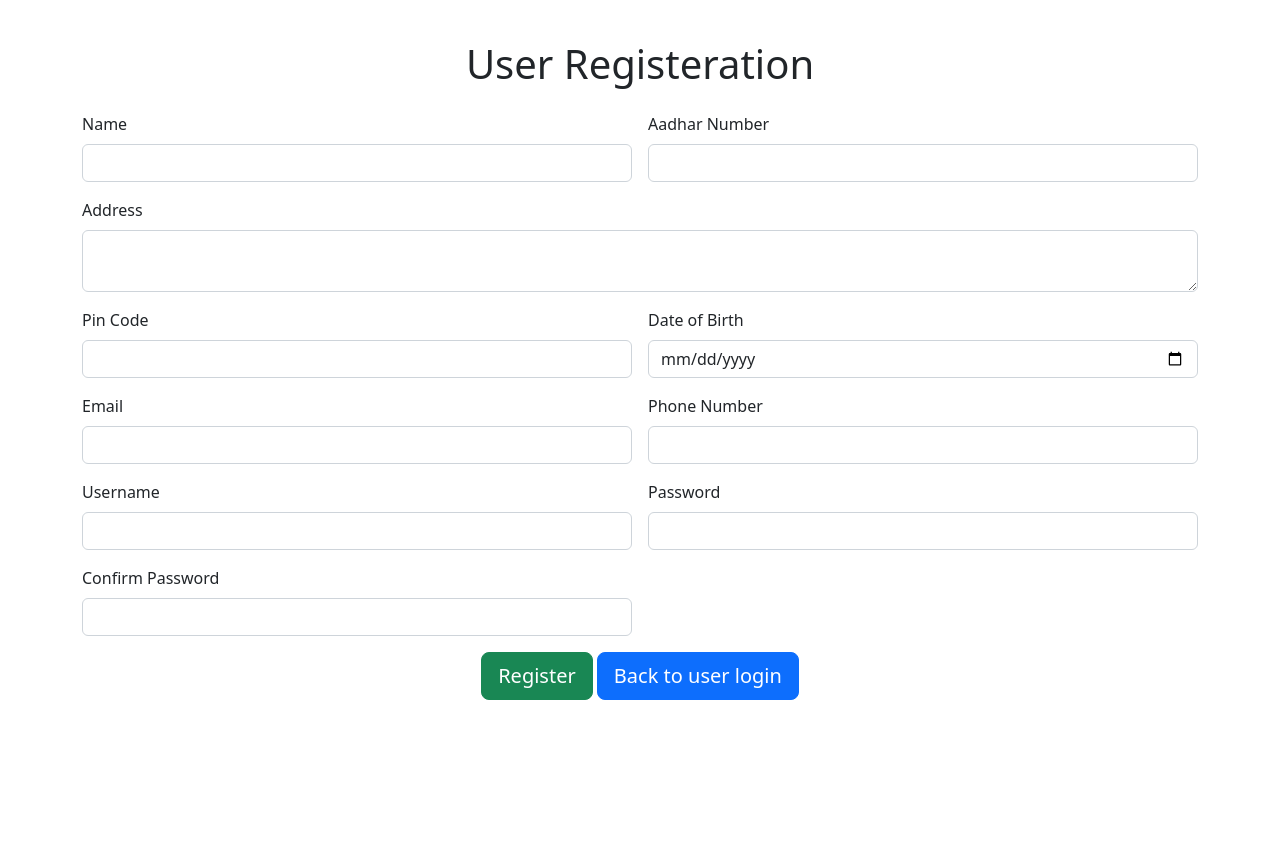
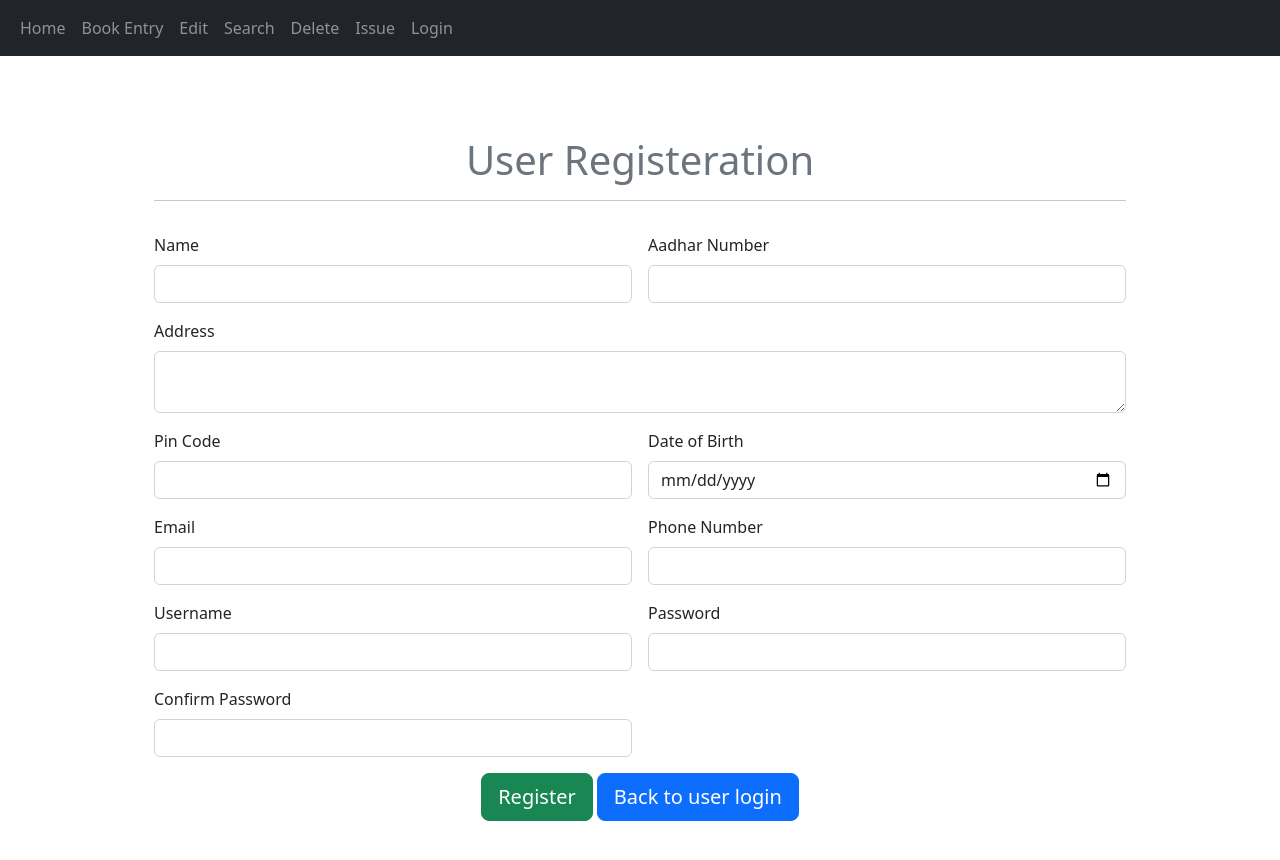
Before and after one commit to Ir30/Library_application, a plain HTML site: page userSignup.html in a window 1280 px wide. Before the commit the page ends 800 px from the top, so only its background shows below. Drawn offline with nearby package versions, Linux system fonts and the light colour scheme.

Commit message:
bug fix 2

```diff
--- a/userSignup.html
+++ b/userSignup.html
@@ -8,13 +8,50 @@
     <link href="https://cdn.jsdelivr.net/npm/bootstrap@5.2.3/dist/css/bootstrap.min.css" rel="stylesheet" integrity="sha384-rbsA2VBKQhggwzxH7pPCaAqO46MgnOM80zW1RWuH61DGLwZJEdK2Kadq2F9CUG65" crossorigin="anonymous">
 </head>
 <body>
+    <!DOCTYPE html>
+<html lang="en">
+<head>
+    <meta charset="UTF-8">
+    <meta http-equiv="X-UA-Compatible" content="IE=edge">
+    <meta name="viewport" content="width=device-width, initial-scale=1.0">
+    <title>Document</title>
+    <style>
+        .card_book:hover{
+            transform: scale(1.05);
+            box-shadow: 0 10px 40px rgba(0,0,0,.12), 0 4px 8px rgba(119, 106, 106, 0.06);
+            }
+    </style>
+    <link href="https://cdn.jsdelivr.net/npm/bootstrap@5.2.3/dist/css/bootstrap.min.css" rel="stylesheet" integrity="sha384-rbsA2VBKQhggwzxH7pPCaAqO46MgnOM80zW1RWuH61DGLwZJEdK2Kadq2F9CUG65" crossorigin="anonymous">
+</head>
+<body>
+    <nav class="navbar navbar-expand-lg text-white-50 bg-dark fixed-top">
+        <div class="container-fluid">
+          <button class="navbar-toggler" type="button" data-bs-toggle="collapse" data-bs-target="#navbarNavAltMarkup" aria-controls="navbarNavAltMarkup" aria-expanded="false" aria-label="Toggle navigation">
+            <span class="navbar-toggler-icon"></span>
+          </button>
+          <div class="collapse navbar-collapse" id="navbarNavAltMarkup">
+            <div class="navbar-nav">
+              <a class="nav-link active text-white-50" aria-current="page" href="viewbooks.html">Home</a>
+              <a class="nav-link text-white-50" href="bookentry.html">Book Entry</a>
+              <a class="nav-link text-white-50" href="edit.html">Edit</a>
+              <a class="nav-link text-white-50" href="search.html">Search</a>
+              <a class="nav-link text-white-50" href="delete.html">Delete</a>
+              <a class="nav-link text-white-50" href="issue.html">Issue</a>
+              <a class="nav-link text-white-50" href="index.html">Login</a>
+
+
+            </div>
+          </div>
+        </div>
+      </nav>
 
     <div class="container">
-        <div class="row">
+        <div class="row g-5 m-5">
             <div class="col-12 col-sm-12 div-md-12 col-lg-12 div-xl-12 div-xxl-12">
                 <div class="row g-3 mt-4">
                     <div class="col col-12 col-sm-12 col-md-12 col-lg-12 col-lg-12 col-xl-12 col-xxl-12 text-center">
-                        <h1 >User Registeration</h1>
+                        <h1 class="text-secondary">User Registeration</h1>
+                        <hr>
                     </div>
                     <div class="col col-12 col-sm-6 col-md-6 col-lg-6 col-lg-6 col-xl-6 col-xxl-6">
                         <label for="" class="form-label">Name</label>
```
Also changed, not shown: index.html (+37 -1 lines), userlogin.html (+37 -0 lines).
